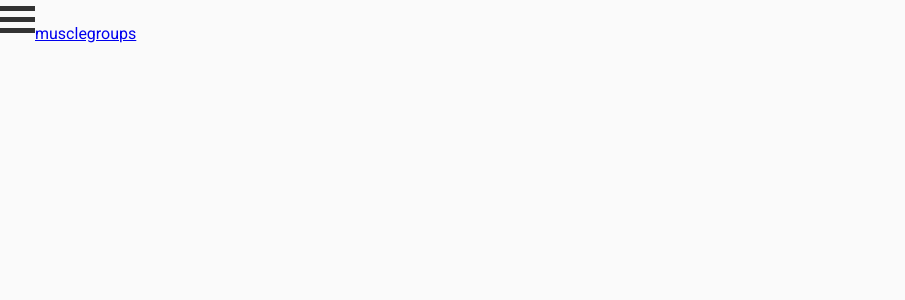
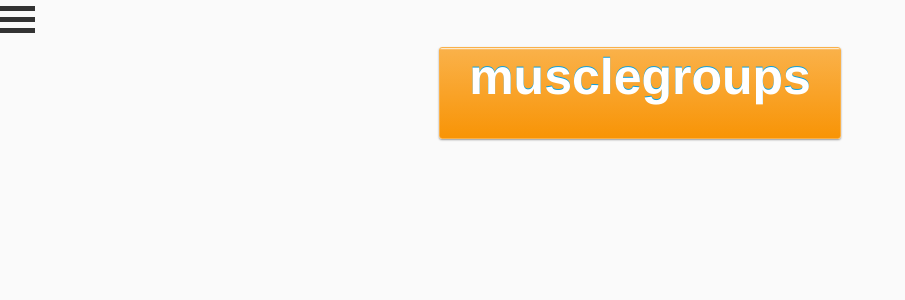
Before and after one commit to furrerm/mygymprogress, an Angular app: page /workout in a window 1280 px wide. Shown: the top 300 px of the page, without its empty margins (0-905 px from the left). Built offline with nearby package versions, Linux system fonts and the light colour scheme.

Commit message:
Some stylings

```diff
--- a/src/app/common/services/constants.service.ts
+++ b/src/app/common/services/constants.service.ts
@@ -4,8 +4,8 @@ import { Injectable } from '@angular/core';
   providedIn: 'root'
 })
 export class ConstantsService {
-  readonly baseAppUrl: string = 'http://localhost:8082/';
-  // readonly baseAppUrl: string = 'http://connectortest-env-1.eba-pjecrepd.eu-west-2.elasticbeanstalk.com/';
+  // readonly baseAppUrl: string = 'http://localhost:8082/';
+  readonly baseAppUrl: string = 'http://connectortest-env-1.eba-pjecrepd.eu-west-2.elasticbeanstalk.com/';
   // readonly baseAppUrl: string = 'http://' + this.document.location.hostname + ':8082/';
   // readonly distLocation: string = 'MyApplication/';
 }
--- a/src/app/workout/musclegroups/musclegroups.component.css
+++ b/src/app/workout/musclegroups/musclegroups.component.css
@@ -0,0 +1,67 @@
+.siteWrapper {
+  width: 100%;
+  height: 100%;
+
+  text-align: center;
+}
+.innerWrapper {
+  width: 100%;
+  height: 100%;
+
+  text-align: center;
+}
+li{
+  list-style-type: none;
+  margin: 0;
+  padding: 0;
+}
+.groupBox {
+  background: linear-gradient(to bottom, #FFFFFF 0, #FAB149 2%, #F89406 100%) repeat scroll 0 0 transparent;
+  border: 1px solid #FAB149;
+  -ms-border-radius: 3px;
+  border-radius: 3px;
+  -webkit-box-shadow: 0 1px 2px #999999;
+  -ms-box-shadow: 0 1px 2px #999999;
+  box-shadow: 0 1px 2px #999999;
+  color: #FFFFFF;
+  cursor: pointer;
+  font-family: "Helvetica Neue", Helvetica, Arial, sans-serif;
+  font-size: 50px;
+  font-weight: bold;
+  -ms-text-shadow: 0 -1px #099FDF;
+  text-shadow: 0 -1px #099FDF;
+  margin: 4px;
+  height: 90px;
+  width: 400px;
+
+  vertical-align: center;
+  align-items: center;
+  text-decoration: none;
+
+  display: inline-block;
+  text-align: center;
+}
+.groupBox2 {
+  background: linear-gradient(to bottom, #FFFFFF 0, #7f7d7c 2%, #111110 100%) repeat scroll 0 0 transparent;
+  border: 1px solid #c4c2bf;
+  -ms-border-radius: 3px;
+  border-radius: 3px;
+  -webkit-box-shadow: 0 1px 2px #999999;
+  -ms-box-shadow: 0 1px 2px #999999;
+  box-shadow: 0 1px 2px #999999;
+  color: #FFFFFF;
+  cursor: pointer;
+  font-family: "Helvetica Neue", Helvetica, Arial, sans-serif;
+  font-size: 25px;
+  font-weight: bold;
+  -ms-text-shadow: 0 -1px #099FDF;
+  text-shadow: 0 -1px #099FDF;
+  margin: 4px;
+  height: 45px;
+  width: 300px;
+
+  text-decoration: none;
+
+  display: inline-block;
+  text-align: center;
+}
--- a/src/app/workout/musclegroups/musclegroups.component.html
+++ b/src/app/workout/musclegroups/musclegroups.component.html
@@ -1,18 +1,16 @@
-<p>musclegroups works!</p>
+<div class = "siteWrapper">
 
-<p>
-workout
-</p>
+
 
 <ul>
   <li (click)="showExercises(excerciseGroup)"  *ngFor="let excerciseGroup of exerciseGroups">
-    {{ excerciseGroup.label }}
-    <ul  *ngIf="group === excerciseGroup.label">
-      <li *ngFor="let exercise of excerciseGroup.exercises">
-        <p>{{ exercise["name"] }}</p>
-        <a [routerLink]="['../tables/', makeString(exercise)]">{{ exercise["name"] }}</a>
-      </li>
-    </ul>
+    <p class = "groupBox">{{ excerciseGroup.label }}</p>
+    <div class = "innerWrapper" *ngIf="group === excerciseGroup.label">
+
+        <a  *ngFor="let exercise of excerciseGroup.exercises" class = "groupBox2" [routerLink]="['../tables/', makeString(exercise)]">{{ exercise["name"] }}</a>
+
+    </div>
   </li>
 </ul>
-[routerLink]="['/user', user.id]"
+
+</div>
--- a/src/app/workout/tables/current-set/current-set.component.ts
+++ b/src/app/workout/tables/current-set/current-set.component.ts
@@ -49,25 +49,9 @@ export class CurrentSetComponent implements OnInit, OnDestroy {
       console.log(set.weight);
       console.log(set.repetitions);
     }
-    this.currentSetService.saveSets(JSON.stringify(superset)).subscribe(a => {
-        console.log('dadada');
-        this.sets = new Array();
-        const str = JSON.stringify(this.updatedExercise);
-        // str = '{"id":1,"name":"Flat Bench Press"}';
-        console.log(str);
-        this.router.routeReuseStrategy.shouldReuseRoute = () => {
-          return false;
-        };
-        this.router.onSameUrlNavigation = 'reload';
-        this.mySubscription = this.router.events.subscribe((event) => {
-          if (event instanceof NavigationEnd) {
-            // Trick the Router into believing it's last link wasn't previously loaded
-            this.router.navigated = false;
-          }
-        });
-        this.router.navigate(['workout/tables', str]);
-      }
-    );
+    this.currentSetService.saveSets(JSON.stringify(superset)).subscribe(a => { },
+      error => console.log('error'),
+      () => window.location.reload());
   }
   ngOnDestroy(): void {
     if (this.mySubscription) {
--- a/src/app/workout/tables/tables.component.css
+++ b/src/app/workout/tables/tables.component.css
@@ -13,3 +13,9 @@
   height: 100%;
   border: solid 2px;
 }
+.siteWrapper {
+  width: 100%;
+  height: 100%;
+
+  text-align: center;
+}
--- a/src/app/workout/tables/tables.component.ts
+++ b/src/app/workout/tables/tables.component.ts
@@ -16,6 +16,7 @@ export class TablesComponent implements OnInit {
     this.route.paramMap.subscribe(params => {
       console.log('rout param = ' + params.get('exercise'));
       this.exercise = JSON.parse(params.get('exercise'));
+
     });
   }
 
--- a/src/app/workout/workout.component.css
+++ b/src/app/workout/workout.component.css
@@ -0,0 +1,32 @@
+.groupBox {
+  background: linear-gradient(to bottom, #FFFFFF 0, #FAB149 2%, #F89406 100%) repeat scroll 0 0 transparent;
+  border: 1px solid #FAB149;
+  -ms-border-radius: 3px;
+  border-radius: 3px;
+  -webkit-box-shadow: 0 1px 2px #999999;
+  -ms-box-shadow: 0 1px 2px #999999;
+  box-shadow: 0 1px 2px #999999;
+  color: #FFFFFF;
+  cursor: pointer;
+  font-family: "Helvetica Neue", Helvetica, Arial, sans-serif;
+  font-size: 50px;
+  font-weight: bold;
+  -ms-text-shadow: 0 -1px #099FDF;
+  text-shadow: 0 -1px #099FDF;
+  margin: 4px;
+  height: 90px;
+  width: 400px;
+
+  vertical-align: center;
+  align-items: center;
+  text-decoration: none;
+
+  display: inline-block;
+  text-align: center;
+}
+.siteWrapper {
+  width: 100%;
+  height: 100%;
+
+  text-align: center;
+}
--- a/src/app/workout/workout.component.html
+++ b/src/app/workout/workout.component.html
@@ -1,4 +1,5 @@
 <!--app-tables [exercise] = 'this.exercise'></app-tables-->
-
-<a routerLink="musclegroups">musclegroups</a>
+<div class = "siteWrapper">
+<a class = "groupBox" routerLink="musclegroups">musclegroups</a>
+</div>
 <router-outlet></router-outlet>
```
